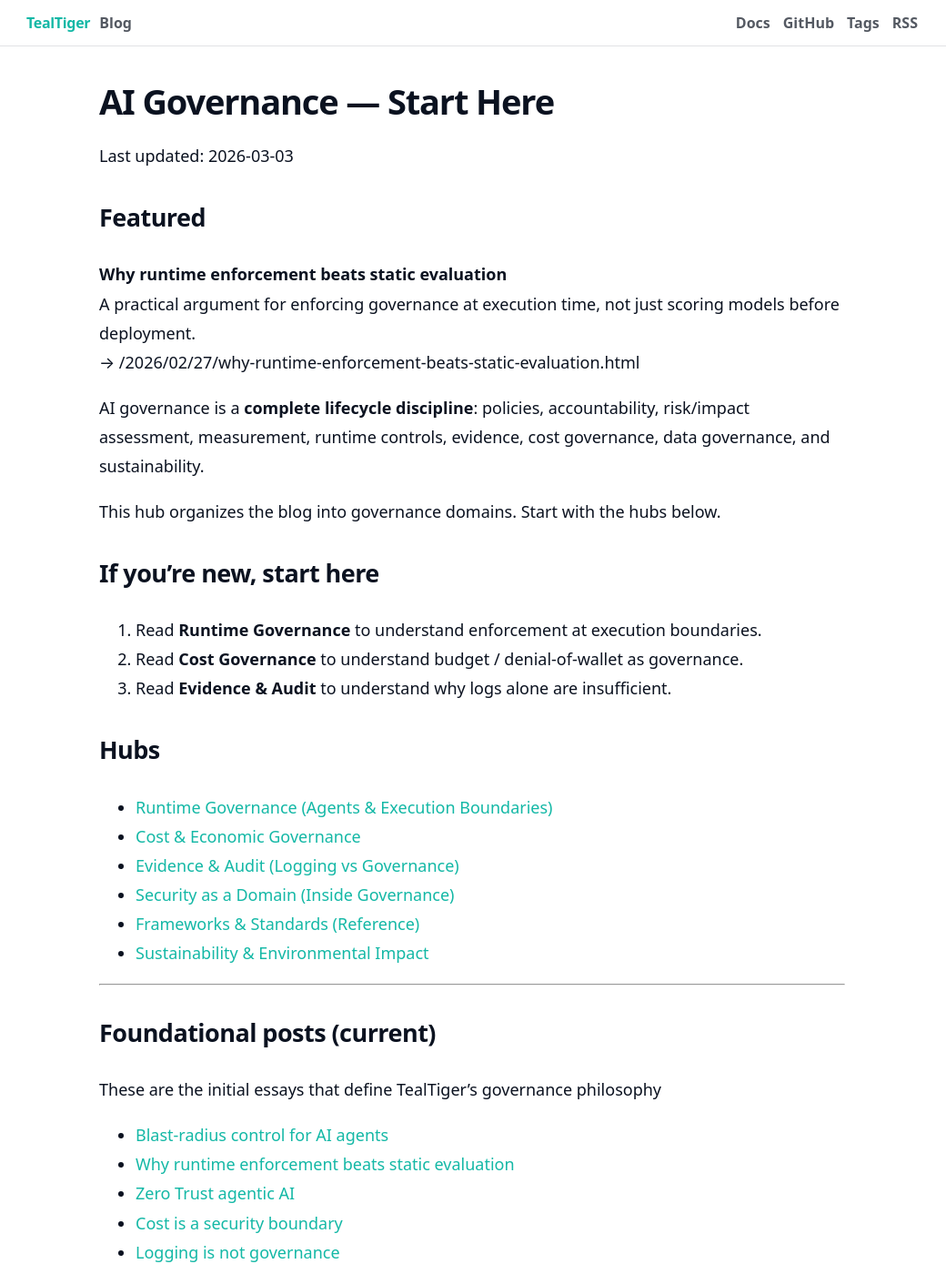
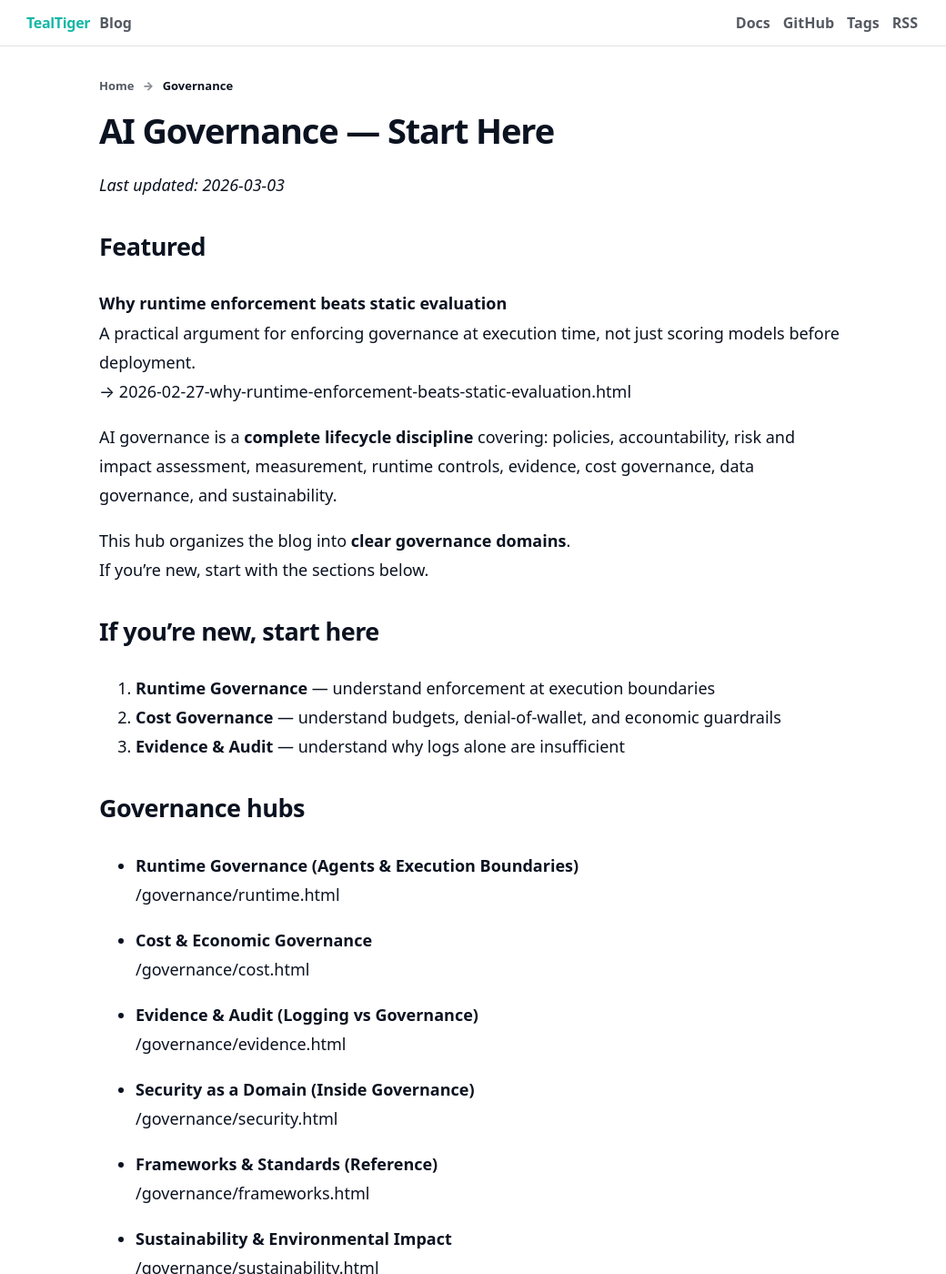
Before and after one commit to agentguard-ai/TealTiger-Blogs, a Jekyll site: the page built from governance/index.md, in a window 1280 px wide and 1400 px high. Shown: the whole window at 91% size, without its empty margins (121-1161 px from the left). Built offline with Jekyll 4.4.1, drawn with Linux system fonts in a browser that asks for light colours; some of the changed text lies outside the part shown.

Commit message:
Update index.md

```diff
--- a/governance/index.md
+++ b/governance/index.md
@@ -2,39 +2,61 @@
 layout: page
 title: "AI Governance — Start Here"
 permalink: /governance/
+show_docs_cta: false
+breadcrumbs:
+  - title: Home
+    url: /
+  - title: Governance
+    url: /governance/
 ---
 
-Last updated: 2026-03-03
+_Last updated: 2026-03-03_
 
 ## Featured
+
 **Why runtime enforcement beats static evaluation**
 A practical argument for enforcing governance at execution time, not just scoring models before deployment.
-→ /2026/02/27/why-runtime-enforcement-beats-static-evaluation.html
+→ 2026-02-27-why-runtime-enforcement-beats-static-evaluation.html
 
-AI governance is a **complete lifecycle discipline**: policies, accountability, risk/impact assessment, measurement, runtime controls, evidence, cost governance, data governance, and sustainability.
+AI governance is a **complete lifecycle discipline** covering:
+policies, accountability, risk and impact assessment, measurement, runtime controls, evidence, cost governance, data governance, and sustainability.
 
-This hub organizes the blog into governance domains. Start with the hubs below.
+This hub organizes the blog into **clear governance domains**.
+If you’re new, start with the sections below.
 
 ## If you're new, start here
-1. Read **Runtime Governance** to understand enforcement at execution boundaries.
-2. Read **Cost Governance** to understand budget / denial-of-wallet as governance.
-3. Read **Evidence & Audit** to understand why logs alone are insufficient.
 
-## Hubs
-- [Runtime Governance (Agents & Execution Boundaries)](/governance/runtime.html)
-- [Cost & Economic Governance](/governance/cost.html)
-- [Evidence & Audit (Logging vs Governance)](/governance/evidence.html)
-- [Security as a Domain (Inside Governance)](/governance/security.html)
-- [Frameworks & Standards (Reference)](/governance/frameworks.html)
-- [Sustainability & Environmental Impact](/governance/sustainability.html)
+1. **Runtime Governance** — understand enforcement at execution boundaries
+2. **Cost Governance** — understand budgets, denial‑of‑wallet, and economic guardrails
+3. **Evidence & Audit** — understand why logs alone are insufficient
 
----
+## Governance hubs
 
-## Foundational posts (current)
-These are the initial essays that define TealTiger’s governance philosophy
-- [Blast-radius control for AI agents](/2026/02/27/blast-radius-control-for-ai-agents.html)
-- [Why runtime enforcement beats static evaluation](/2026/02/27/why-runtime-enforcement-beats-static-evaluation.html)
-- [Zero Trust agentic AI](/2026/02/27/zero-trust-agentic-ai.html)
-- [Cost is a security boundary](/2026/02/27/cost-is-a-security-boundary.html)
-- [Logging is not governance](/2026/02/27/logging-is-not-governance.html)
-- [Why prompt-only guardrails fail](/2026/02/27/why-prompt-only-guardrails-fail.html)
+- **Runtime Governance (Agents & Execution Boundaries)**
+  /governance/runtime.html
+
+- **Cost & Economic Governance**
+  /governance/cost.html
+
+- **Evidence & Audit (Logging vs Governance)**
+  /governance/evidence.html
+
+- **Security as a Domain (Inside Governance)**
+  /governance/security.html
+
+- **Frameworks & Standards (Reference)**
+  /governance/frameworks.html
+
+- **Sustainability & Environmental Impact**
+  /governance/sustainability.html
+
+## Foundational posts
+
+These are the initial essays that define **TealTiger’s governance philosophy**:
+
+- /2026/02/27/blast-radius-control-for-ai-agents.html
+- /2026/02/27/why-runtime-enforcement-beats-static-evaluation.html
+- /2026/02/27/zero-trust-agentic-ai.html
+- /2026/02/27/cost-is-a-security-boundary.html
+- /2026/02/27/logging-is-not-governance.html
+- /2026/02/27/why-prompt-only-guardrails-fail.html
```
